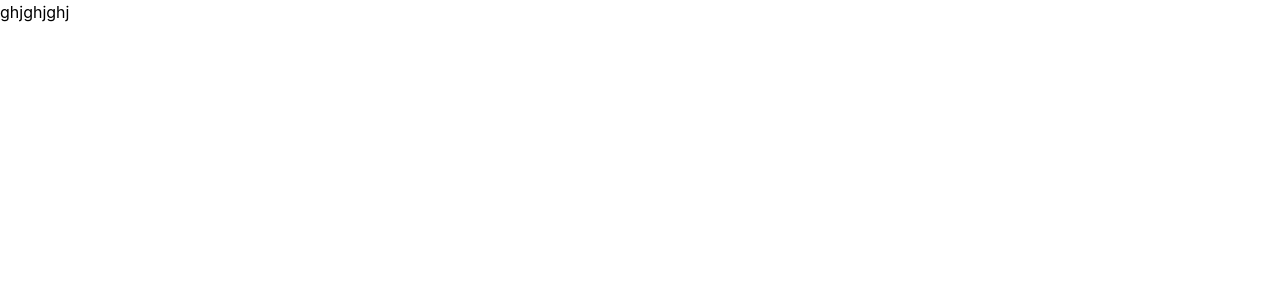
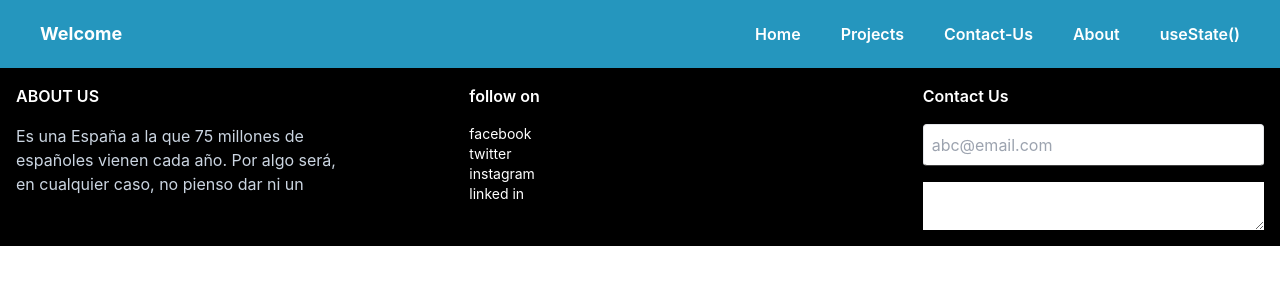
Before and after one commit to vivek76-coder/cv, a React (Create React App) app: page /usestate in a window 1280 px wide. Shown: the top 300 px of the page. Built offline with nearby package versions, Linux system fonts and the light colour scheme.

Commit message:
practice in Usestate

```diff
--- a/src/App.js
+++ b/src/App.js
@@ -2,7 +2,8 @@ import { BrowserRouter,Routes,Route } from 'react-router-dom';
 import Home from './component/Home.jsx';
 import Contact from './component/Contact.jsx';
 import Project from './component/Project.jsx';
-import About from './component/About.jsx'
+import About from './component/About.jsx';
+import Usestate from './component/Usestate.jsx'
 function App() {
   return (
     <BrowserRouter>
@@ -11,6 +12,7 @@ function App() {
         <Route path='/project' element={<Project />} />
         <Route path='/Contact' element={<Contact />} />
         <Route path='/about' element={<About />} />
+        <Route path='/usestate' element={<Usestate />} />
         <Route path='/*' element="ghjghjghj" />
       </Routes>
     </BrowserRouter>
--- /dev/null
+++ b/src/component/Usestate.jsx
@@ -0,0 +1,13 @@
+import { useState } from 'react';
+import Nav from './navbar/Nav.jsx';
+import Footer from './footer/Footer.jsx'
+const Usestate = () =>{
+	return(
+           <>
+           		<Nav />
+           		<h1></h1>
+           		<Footer />
+           </>
+		  )
+}
+export default Usestate
--- a/src/component/navbar/Nav.jsx
+++ b/src/component/navbar/Nav.jsx
@@ -12,6 +12,7 @@ function Nav(){
                     <li className="hover:text-gray-400 hover:underline hover:underline-offset-1 hover:transition-all hover:duration-1000"><Link to='/project'>Projects</Link></li>
                     <li className="hover:text-gray-400 hover:underline hover:underline-offset-1 hover:transition-all hover:duration-1000"><Link to='/Contact'>Contact-Us</Link></li>
                     <li className="hover:text-gray-400 hover:underline hover:underline-offset-1 hover:transition-all hover:duration-1000"><Link to='/about'>About</Link></li>
+                    <li className="hover:text-gray-400 hover:underline hover:underline-offset-1 hover:transition-all hover:duration-1000"><Link to='/usestate'>useState()</Link></li>
                 </ul>
             </div>
         </nav>
```
